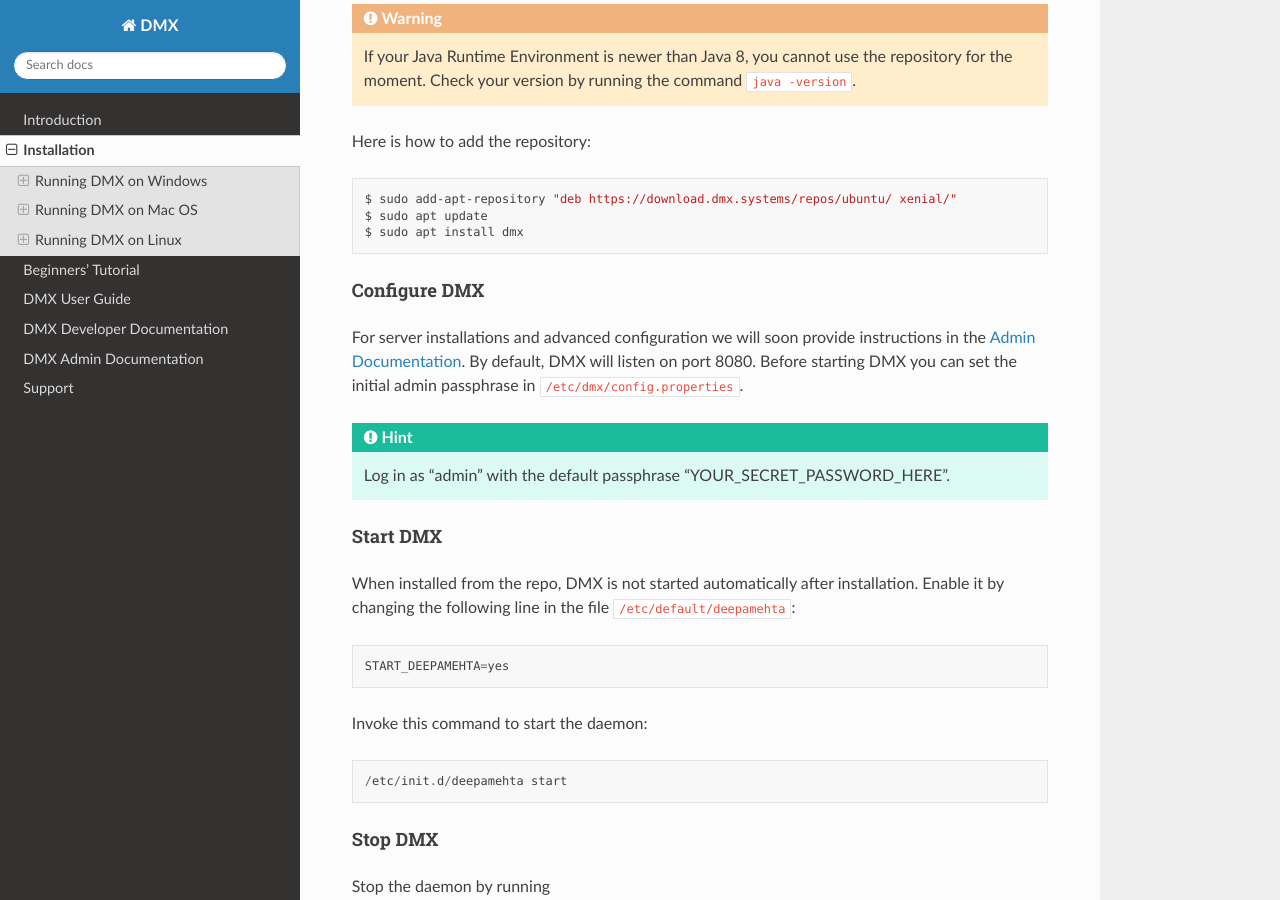
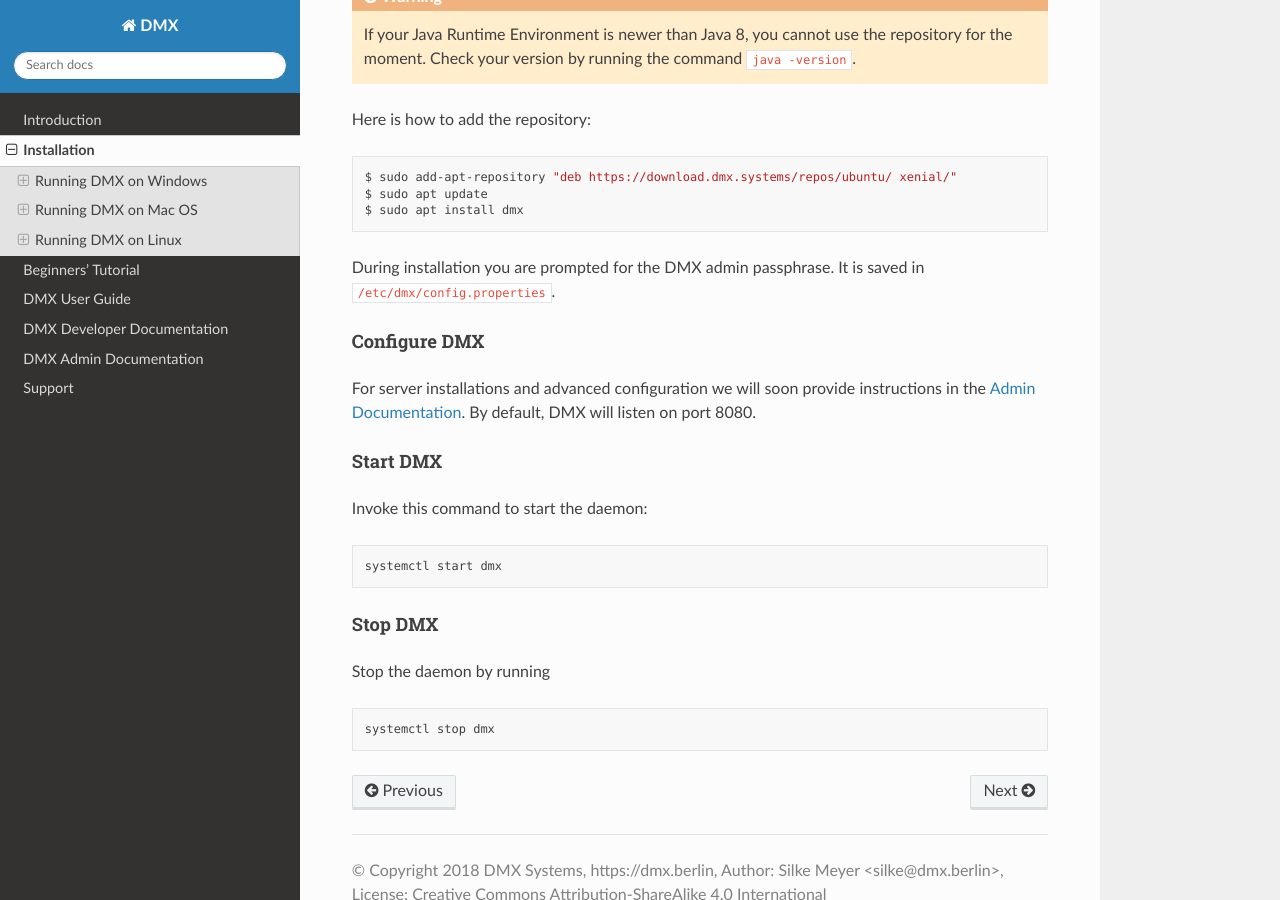
Before and after one commit to dmx-systems/dmx-documentation, a Sphinx documentation site: the page built from docs/install.rst, in a window 1280 px wide and 900 px high, scrolled down 4629 px. Built offline with Sphinx 7.4.7 and the Read the Docs theme 2.0.0, drawn with Linux system fonts in a browser that asks for light colours; some of the changed text lies outside the part shown.

Commit message:
Renaming to DMX, https://git.dmx.systems/dmx-platform/dmx-platform/issues/211 is documented

```diff
--- a/docs/install.rst
+++ b/docs/install.rst
@@ -42,8 +42,8 @@
 =========
 
 Enter the folder that was created when you unpacked the zip archive.
-Double-click the file ``deepamehta-windows.bat``.
-If your Explorer does not display file extensions, you only see ``deepamehta-windows`` as a file name.
+Double-click the file ``dmx-windows.bat``.
+If your Explorer does not display file extensions, you only see ``dmx-windows`` as a file name.
 That is the same file.
 
 A black terminal window opens to display what is happening.
@@ -93,7 +93,7 @@
 =========
 
 Enter the folder that was created when you unpacked the zip archive.
-Double-click the file ``deepamehta-macosx.command``.
+Double-click the file ``dmx-macosx.command``.
 A terminal window opens to display what is happening.
 Just leave it there.
 
@@ -170,12 +170,12 @@
 Start DMX
 ---------
 
-Go into the newly created folder (in this example "dmx-5.0-beta-2") and run the start script ``./deepamehta-linux.sh``.
+Go into the newly created folder (in this example "dmx-5.0-beta-2") and run the start script ``./dmx-linux.sh``.
 
 .. code:: bash
 
     ~/Downloads $ cd dmx-5.0-beta-2
-    ~/Downloads/cd dmx-5.0-beta-2 $ ./deepamehta-linux.sh
+    ~/Downloads/cd dmx-5.0-beta-2 $ ./dmx-linux.sh
 
 .. hint:: Log in as "admin" without a password.
 
@@ -209,30 +209,24 @@
     $ sudo apt update
     $ sudo apt install dmx
 
+During installation you are prompted for the DMX admin passphrase.
+It is saved in ``/etc/dmx/config.properties``.
+
 Configure DMX
 -------------
 
 For server installations and advanced configuration we will soon provide instructions in the :ref:`Admin Documentation <admin>`.
 By default, DMX will listen on port 8080.
-Before starting DMX you can set the initial admin passphrase in ``/etc/dmx/config.properties``.
 
-.. hint:: Log in as "admin" with the default passphrase "YOUR_SECRET_PASSWORD_HERE".
 
 Start DMX
 ---------
-
-When installed from the repo, DMX is not started automatically after installation.
-Enable it by changing the following line in the file ``/etc/default/deepamehta``:
-
-.. code::
-
-    START_DEEPAMEHTA=yes
 
 Invoke this command to start the daemon:
 
 .. code::
 
-    /etc/init.d/deepamehta start
+    systemctl start dmx
 
 Stop DMX
 --------
```
